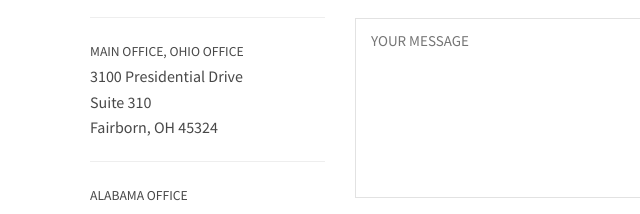
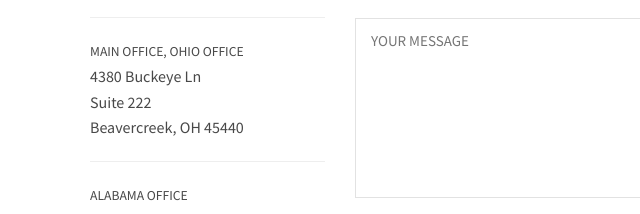
Before and after one commit to timothyshort/macalogic, a plain HTML site: page contact.html in a window 1280 px wide. Shown: the part 382-596 px from the top of the page, 0-640 px from the left. Drawn offline with nearby package versions, Linux system fonts and the light colour scheme; files whose address does not match are found by name.

Commit message:
Updated address

```diff
--- a/contact.html
+++ b/contact.html
@@ -148,9 +148,9 @@
                         <li>info@macalogic.com</li>
                         <hr>
                         <li><small>MAIN OFFICE, OHIO OFFICE</small></li>
-                        <li>3100 Presidential Drive</li>
-                        <li>Suite 310</li>
-                        <li>Fairborn, OH 45324</li>
+                        <li>4380 Buckeye Ln</li>
+                        <li>Suite 222</li>
+                        <li>Beavercreek, OH 45440</li>
                         <hr>
                         <li><small>ALABAMA OFFICE</small></li>
                         <li>60 Commerce St</li>
```
